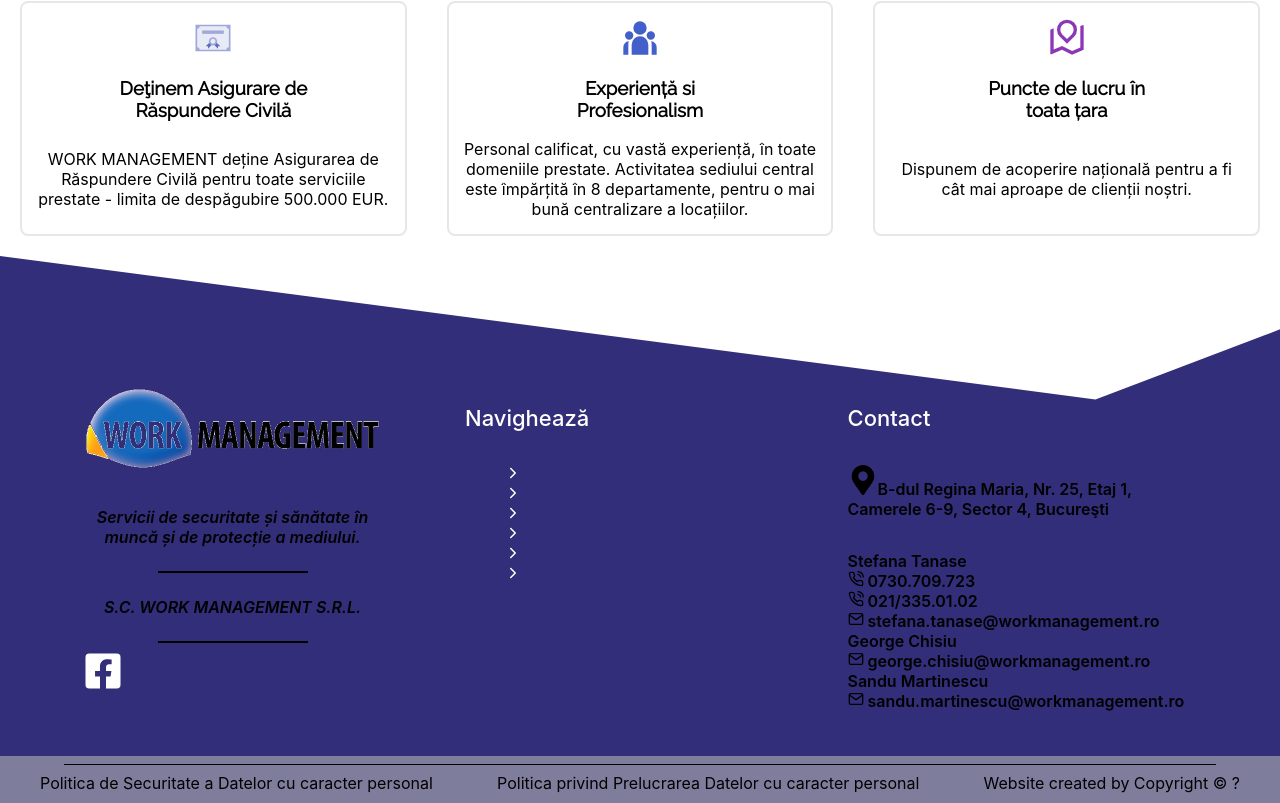
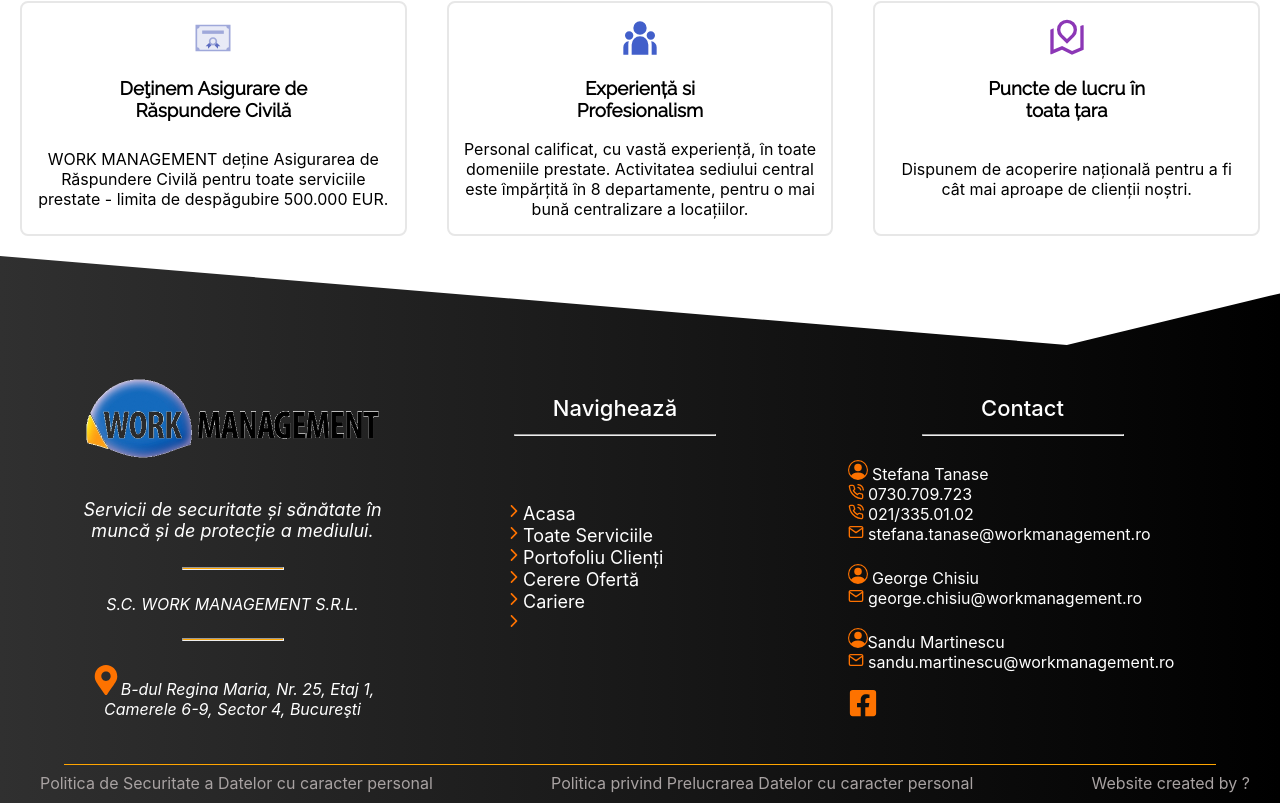
Before and after one commit to bmarcu13/work-management-website, a React (Create React App) app: page / in a window 1280 px wide. Shown: the part 682-1485 px from the top of the page. Built offline with nearby package versions, Linux system fonts and the light colour scheme.

Commit message:
made footer nicer

```diff
--- a/src/Components/Footer/Footer.css
+++ b/src/Components/Footer/Footer.css
@@ -1,4 +1,4 @@
-.custom-shape-divider-top-1634560944 {
+.custom-shape-divider-top-1635267772 {
     position: absolute;
     top: 0;
     left: 0;
@@ -7,17 +7,16 @@
     line-height: 0;
 }
 
-.custom-shape-divider-top-1634560944 svg {
+.custom-shape-divider-top-1635267772 svg {
     position: relative;
     display: block;
-    width: calc(115% + 1.3px);
-    height: 150px;
+    width: calc(112% + 1.3px);
+    height: 93px;
 }
 
-.custom-shape-divider-top-1634560944 .shape-fill {
+.custom-shape-divider-top-1635267772 .shape-fill {
     fill: #FFFFFF;
 }
-
 /** For mobile devices **/
 @media (max-width: 767px) {
     .custom-shape-divider-top-1634560944 svg {
@@ -29,27 +28,28 @@
 /*footer styles*/
 
 .footer-section{
-    background-color: #332e79;
+    background:  -webkit-linear-gradient(to left, #000000, #303030);
+    background:linear-gradient(to left, #000000, #303030) ;
     height: 500px;
     position: relative;
     width: 100%;
     display: flex;
     flex-direction: row;
-    font-weight: 600;
+    font-weight: 400;
     justify-content: space-evenly;
   }
 .footer{
     display: flex;
     flex-direction: column;
     width: 300px;
-    padding-top: 130px;
+    padding-top: 120px;
 
 }
 .footer-title {
 
-    color: #fff;
+    color: white;
     font-weight: 500;
-    text-align: left;
+    text-align: center;
     font-size: 22px;
     position: relative;
 }
@@ -60,18 +60,17 @@
 
 .footer-left-container p{
     text-align: center;
+
     font-style: italic;
 }
 .footer-center-container{
-    color: #ffffff;
+    color: white;
 
     display: flex;
     flex-direction: column;
     justify-content: left;
 }
-.footer-center-container hr{
-    width: 100px;
-}
+
 .footer-icon{
     color:white;
 }
@@ -82,20 +81,13 @@
 .footer-right-container{
     width: 350px;
 }
-.footer hr{
-    width: 150px;
-    height: 2px;
-    border : none;
-    background: black;
-
-}
 .footer-right-container p{
     text-decoration-style: none;
-    color: black;
+    color: white;
 }
 a{
     text-decoration: none;
-    color: black;
+    color: white;
 }
 a:hover{
     color: rgb(255, 173, 80);
@@ -104,10 +96,11 @@
     display: flex;
     flex-direction: row;
     justify-content: space-between;
-    margin: 0px 40px 0px 40px;
+    margin: 0px 30px 0px 40px;
 }
 .footer-with-copyrights{
-    background-color: #7f7d9c;
+    background:  -webkit-linear-gradient(to left, #000000, #303030);
+    background:linear-gradient(to left, #000000, #303030) ;
     padding-bottom: 10px;
 }
 .links-list{
@@ -115,8 +108,19 @@
 }
 .policy-button{
     font-size:medium;
+    color: rgb(168, 162, 162);
 }
 .policy-button:hover{
     cursor: pointer;
     color: white;
 }
+.links-list li{
+    font-size: 18px;
+}
+.links-list li:hover{
+    cursor: pointer;
+    color: burlywood;
+}
+.footer-icon{
+    color:rgb(253, 114, 0);
+}
--- a/src/Components/Footer/Footer.js
+++ b/src/Components/Footer/Footer.js
@@ -2,6 +2,7 @@
 import "./Footer.css";
 import Logo from "../../img/logo.png";
 import {FaMapMarkerAlt, FaFacebookSquare} from "react-icons/fa";
+import {BsPersonCircle} from "react-icons/bs";
 import {FiMail, FiPhoneCall} from "react-icons/fi";
 import {IoIosArrowForward} from "react-icons/io";
 
@@ -10,7 +11,7 @@
         <>
         <div className="footer-with-copyrights">
         <div className="footer-section">
-        <div class="custom-shape-divider-top-1634560944">
+        <div class="custom-shape-divider-top-1635267772">
     <svg data-name="Layer 1" xmlns="http://www.w3.org/2000/svg" viewBox="0 0 1200 120" preserveAspectRatio="none">
         <path d="M1200 0L0 0 892.25 114.72 1200 0z" class="shape-fill"></path>
     </svg>
@@ -18,52 +19,61 @@
 
             <div className="footer footer-left-container">
                 <img src={Logo} alt="logo"></img><br></br>
-                <p>Servicii de securitate și sănătate în muncă și de protecție a mediului.</p>
-                <hr></hr>
-                <p> S.C. WORK MANAGEMENT S.R.L.</p>
-                <hr></hr>
-                <a href="https://www.facebook.com/workmanagement.bucuresti"><FaFacebookSquare className="footer-icon" size={40} ></FaFacebookSquare></a>
+                <p style={{color:'white', fontSize:'18px'}}>Servicii de securitate și sănătate în muncă și de protecție a mediului.</p>
+                <hr  style={{height: '1px',
+                width:'100px',
+                    background: 'orange'}}></hr>
+                <p style={{color:'white'}}> S.C. WORK MANAGEMENT S.R.L.</p>
+                <hr style={{height: '1px',
+                            width:'100px',
+                    background: 'orange'}}></hr>
+                <a href="https://www.google.com/maps/place/Strada+Regina+Maria+25,+Cluj-Napoca+400000,+Romania/@46.752133,23.627683,17z/data=!4m5!3m4!1s0x47490c53a998b3a7:0x766fc2571b600f51!8m2!3d46.7521325!4d23.6276832?hl=en-US">
+                    <p><FaMapMarkerAlt className="footer-icon" size={30}></FaMapMarkerAlt>B-dul Regina Maria, Nr. 25, Etaj 1,
+                    <br></br>Camerele 6-9, Sector 4, Bucureşti</p>
+               </a>
+
             </div>
             <div className="footer footer-center-container">
-                <h2 className="footer-title">Navighează</h2>
+                <h2 className="footer-title" style={{alignContent:'center'}}>Navighează</h2>
+                <hr style={{width:'200px', marginTop:'-5px', backgroundColor:'rgb(255, 173, 80)', marginBottom:'50px'}}></hr>
                 <ul className="links-list">
-                    <li><IoIosArrowForward></IoIosArrowForward></li>
-                    <li><IoIosArrowForward></IoIosArrowForward></li>
-                    <li><IoIosArrowForward></IoIosArrowForward></li>
-                    <li><IoIosArrowForward></IoIosArrowForward></li>
-                    <li><IoIosArrowForward></IoIosArrowForward></li>
-                    <li><IoIosArrowForward></IoIosArrowForward></li>
+                <li><IoIosArrowForward className="footer-icon"></IoIosArrowForward>Acasa</li>
+                    <li><IoIosArrowForward className="footer-icon"></IoIosArrowForward>Toate Serviciile</li>
+                    <li><IoIosArrowForward className="footer-icon"></IoIosArrowForward>Portofoliu Clienți</li>
+                    <li><IoIosArrowForward className="footer-icon"></IoIosArrowForward>Cerere Ofertă</li>
+                    <li><IoIosArrowForward className="footer-icon"></IoIosArrowForward>Cariere</li>
+                    <li><IoIosArrowForward className="footer-icon"></IoIosArrowForward></li>
                 </ul>
 
             </div >
             <div className="footer footer-right-container">
                 <h2 className="footer-title">Contact</h2>
+                <hr style={{width:'200px', marginTop:'-5px', backgroundColor:'rgb(255, 173, 80)'}}></hr>
 
-               <a href="https://www.google.com/maps/place/Strada+Regina+Maria+25,+Cluj-Napoca+400000,+Romania/@46.752133,23.627683,17z/data=!4m5!3m4!1s0x47490c53a998b3a7:0x766fc2571b600f51!8m2!3d46.7521325!4d23.6276832?hl=en-US">
-                    <p><FaMapMarkerAlt size={30}></FaMapMarkerAlt>B-dul Regina Maria, Nr. 25, Etaj 1,
-                    <br></br>Camerele 6-9, Sector 4, Bucureşti</p>
-               </a>
-                <p>
-   Stefana Tanase<br></br>
-      <a href="tel: 0730.709.723"><FiPhoneCall></FiPhoneCall> 0730.709.723</a><br></br>
-      <a href="tel: 021/335.01.02"><FiPhoneCall></FiPhoneCall> 021/335.01.02</a><br></br>
-      <FiMail></FiMail>  <a href="mailto:stefana.tanase@workmanagement.ro"> stefana.tanase@workmanagement.ro</a><br></br>
-   George Chisiu<br></br>
-      <FiMail></FiMail> <a href="mailto:george.chisiu@workmanagement.ro">   george.chisiu@workmanagement.ro</a><br></br>
-   Sandu Martinescu<br></br>
-   <FiMail></FiMail><a href="mailto:sandu.martinescu@workmanagement.ro"> sandu.martinescu@workmanagement.ro</a>
-                </p>
 
+            <p><BsPersonCircle className="footer-icon"size={20}></BsPersonCircle>   Stefana Tanase<br></br>
+                <a href="tel: 0730.709.723"><FiPhoneCall className="footer-icon"></FiPhoneCall> 0730.709.723</a><br></br>
+                <a href="tel: 021/335.01.02"><FiPhoneCall className="footer-icon"></FiPhoneCall> 021/335.01.02</a><br></br>
+                <a href="mailto:stefana.tanase@workmanagement.ro"><FiMail className="footer-icon"></FiMail> stefana.tanase@workmanagement.ro</a><br></br><br></br>
+            <BsPersonCircle  className="footer-icon" size={20}></BsPersonCircle> George Chisiu<br></br>
+                <a href="mailto:george.chisiu@workmanagement.ro"><FiMail className="footer-icon"></FiMail>   george.chisiu@workmanagement.ro</a><br></br><br></br>
+            <BsPersonCircle className="footer-icon" size={20}></BsPersonCircle>Sandu Martinescu<br></br>
+                <a href="mailto:sandu.martinescu@workmanagement.ro"><FiMail className="footer-icon"></FiMail> sandu.martinescu@workmanagement.ro</a>
+            </p>
+            <a href="https://www.facebook.com/workmanagement.bucuresti"><FaFacebookSquare className="footer-icon" size={30} ></FaFacebookSquare></a>
             </div>
+
+
+
         </div>
         <hr style={{height: '1px',
                     width:'90%',
                     border : 'none',
-                    background: 'black'}}></hr>
+                    background: 'orange'}}></hr>
         <div className="footer-down">
             <div className="policy-button">Politica de Securitate a Datelor cu caracter personal</div>
             <div className="policy-button">Politica privind Prelucrarea Datelor cu caracter personal</div>
-            <div>Website created by  Copyright © ?</div>
+            <div style={{color:' rgb(168, 162, 162)'}}>Website created by  ?</div>
         </div>
     </div>
         </>
```
